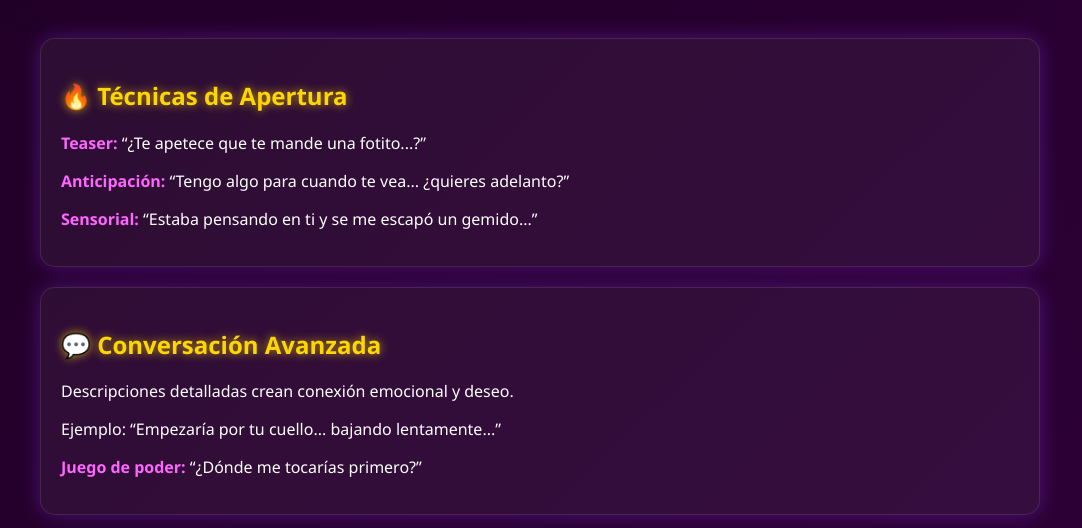
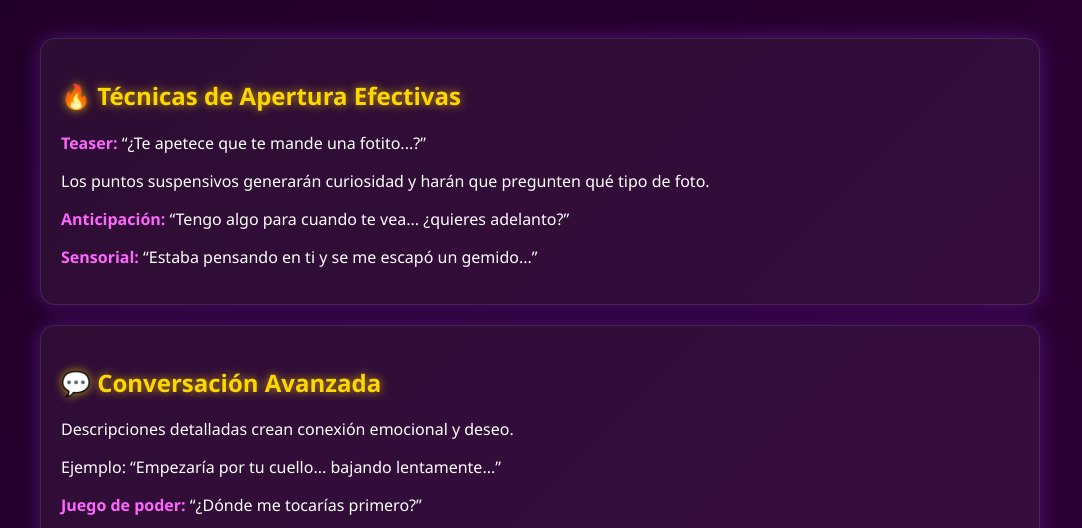
Before and after one commit to velvetqeengroup/Sextiing, a plain HTML site: page index.html in a window 1280 px wide. Shown: the part 969-1497 px from the top of the page, without its empty margins (100-1182 px from the left). Drawn offline with Linux system fonts and the light colour scheme.

Commit message:
Update index.html

```diff
--- a/index.html
+++ b/index.html
@@ -73,8 +73,9 @@ img {
 <img src="https://images.unsplash.com/photo-1520975916090-3105956dac38" alt="modelo elegante">
 
 <div class="card">
-<h2>🔥 Técnicas de Apertura</h2>
+<h2>🔥 Técnicas de Apertura Efectivas </h2>
 <p><span class="highlight">Teaser:</span> “¿Te apetece que te mande una fotito...?”</p>
+    <p> Los puntos suspensivos generarán curiosidad y harán que pregunten qué tipo de foto.</p>
 <p><span class="highlight">Anticipación:</span> “Tengo algo para cuando te vea... ¿quieres adelanto?”</p>
 <p><span class="highlight">Sensorial:</span> “Estaba pensando en ti y se me escapó un gemido...”</p>
 </div>
```
